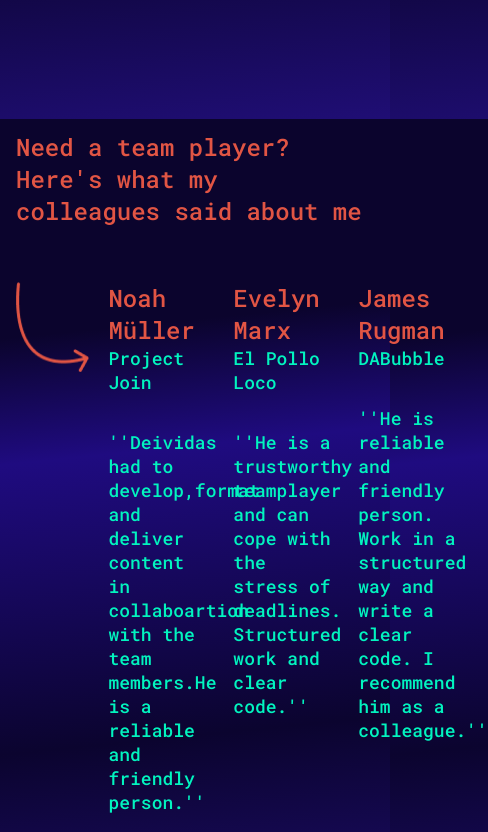
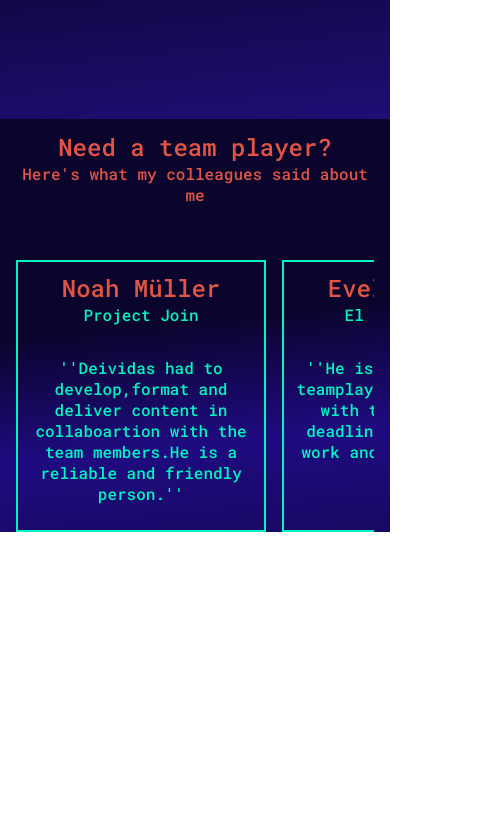
Before and after one commit to Deivis92/deividas-dev, an Angular app: page / in a window 390 px wide. Shown: the part 4101-4933 px from the top of the page, 488 px wide, since content can reach past the window. After the commit the page ends 4633 px from the top, so only its background shows below. Built offline with nearby package versions, Linux system fonts and the light colour scheme.

Commit message:
need team player beta version done

```diff
--- a/src/app/components/teamplayer/teamplayer.component.html
+++ b/src/app/components/teamplayer/teamplayer.component.html
@@ -1,5 +1,5 @@
 <div class="teamplayer">
-  <h3>Need a team player? Here's what my colleagues said about me</h3>
+  <h3>Need a team player?<span class="smaller-text"> Here's what my colleagues said about me</span></h3>
 
   <div class="comments">
     <img
--- a/src/app/components/teamplayer/teamplayer.component.scss
+++ b/src/app/components/teamplayer/teamplayer.component.scss
@@ -55,3 +55,59 @@
     justify-content: space-evenly;
   }
 }
+
+@media (max-width: 930px) {
+  .arrow-img {
+    display: none; /* Entfernt das Arrow-Bild */
+  }
+
+  .teamplayer {
+    text-align: center;
+
+    h4 {
+      text-align: center;
+    }
+  }
+
+
+  .comments-div {
+    display: flex;
+    overflow-x: auto; /* Ermöglicht horizontales Scrollen */
+  }
+
+  .comment-list {
+    min-width: 250px;
+    border: 2px solid rgba(2, 244, 191, 1);
+    padding: 10px;
+  }
+
+  .comments-div::-webkit-scrollbar {
+    display: none; /* Versteckt den Scrollbalken in WebKit-Browsern */
+  }
+
+  .comments-div {
+    -ms-overflow-style: none; /* Versteckt den Scrollbalken im IE */
+    scrollbar-width: none; /* Versteckt den Scrollbalken in Firefox */
+  }
+}
+
+@media (max-width: 945px) {
+  .teamplayer h3 {
+    text-align: center;
+  }
+
+  p {
+    font-size: 16px !important;
+  }
+
+  .smaller-text {
+    font-size: 16px;
+    display: block;
+  }
+
+  .comments-div {
+    gap: 16px;
+  }
+
+
+}
```
